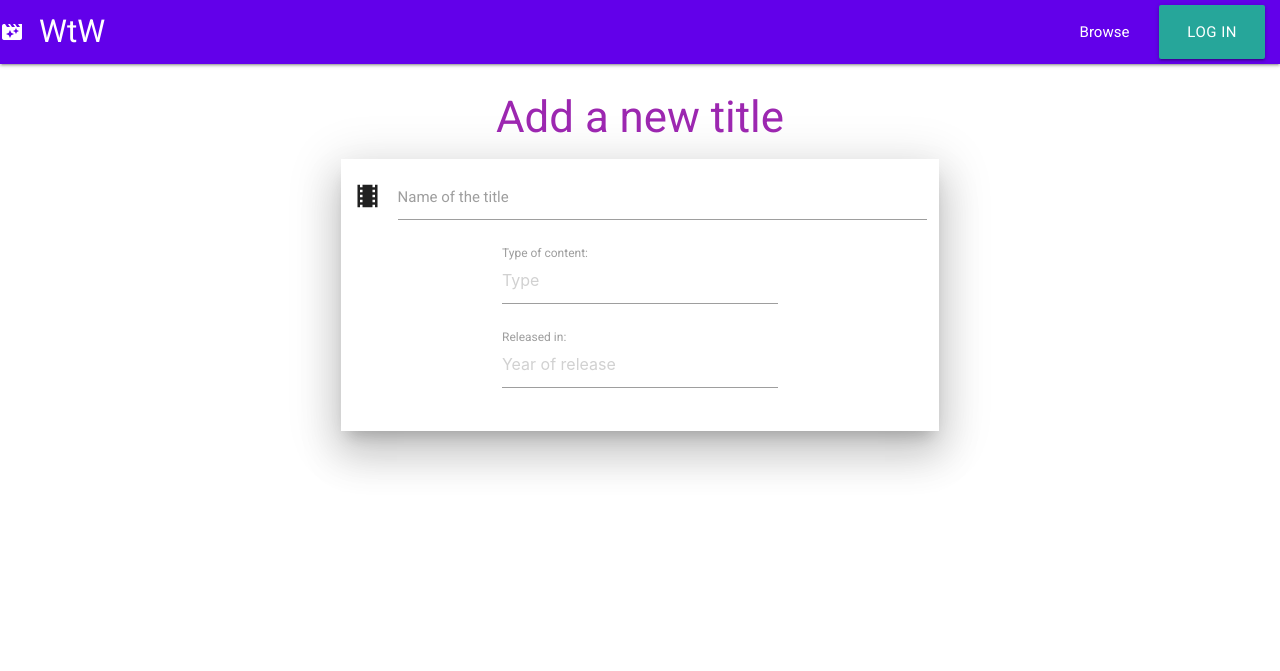
After one commit to jltps/WtW-ms3, a Flask app: page /add_title in a window 1280 px wide. The commit adds this page. Shown: the top 671 px of the page. Run offline with Flask 2, Linux system fonts and the light colour scheme; some libraries are stand-ins or nearby versions.

Commit message:
Add add_title.html

```diff
--- a/app.py
+++ b/app.py
@@ -77,6 +77,11 @@ def login():
     return render_template("login.html")
 
 
+@app.route("/add_title")
+def add_title():
+    return render_template("add_title.html")
+
+
 @app.route("/logout")
 def logout():
     flash("Logged out")
--- /dev/null
+++ b/templates/add_title.html
@@ -0,0 +1,26 @@
+{% extends "base.html" %}
+{% block content %}
+
+    <h3 class="purple-text center-align">Add a new title</h3>
+
+    <div class="row">
+        <form class="col s12 l8 offset-l2 z-depth-5" method="POST" action="">
+          <div class="row">
+            <div class="input-field col s12">
+              <i class="material-icons prefix">local_movies</i>
+              <input id="icon_prefix" type="text" class="validate">
+              <label for="icon_prefix">Name of the title</label>
+            </div>
+            <div class="input-field col s6 offset-s3">
+                <input placeholder="Type" id="type_name" type="text" class="validate">
+                <label for="type_name">Type of content:</label>
+            </div>
+            <div class="input-field col s6 offset-s3">
+                <input placeholder="Year of release" id="release_year" type="text" class="validate">
+                <label for="release_year">Released in:</label>
+            </div>
+          </div>
+        </form>
+      </div>
+
+{% endblock %}
--- a/templates/base.html
+++ b/templates/base.html
@@ -23,7 +23,7 @@
                 <ul class="right hide-on-med-and-down">
                     <li><a href="{{ url_for('get_titles') }}">Browse</a></li>
                     {% if session.user %}
-                        <li><a href="#">Add</a></li>
+                        <li><a href="{{ url_for('add_title') }}">Add</a></li>
                         <li><a href="#">Manage</a></li>
                         <a href="{{ url_for('logout') }}" class="waves-effect waves-light btn-large red">Log out</a>
                     {% else %}
@@ -38,11 +38,11 @@
             <h3 class="center-align">Menu</h3>
             <li><a href="{{ url_for('get_titles') }}" class="center-align">Browse</a></li>
             {% if session.user %}
-                <li><a href="#" class="center-align">Add</a></li>
+                <li><a href="{{ url_for('add_title') }}" class="center-align">Add</a></li>
                 <li><a href="#" class="center-align">Manage</a></li>
-                <a href="{{ url_for('logout') }}" class="waves-effect waves-light btn-large red center-align">Log out</a>
+                <a href="{{ url_for('logout') }}" class="waves-effect waves-light btn-large red center">Log out</a>
             {% else %}
-                <a href="{{ url_for('login') }}" class="waves-effect waves-light btn-large center-align">Log in</a>
+                <a href="{{ url_for('login') }}" class="waves-effect waves-light btn-large center">Log in</a>
             {% endif %}
         </ul>
     </header>
```
